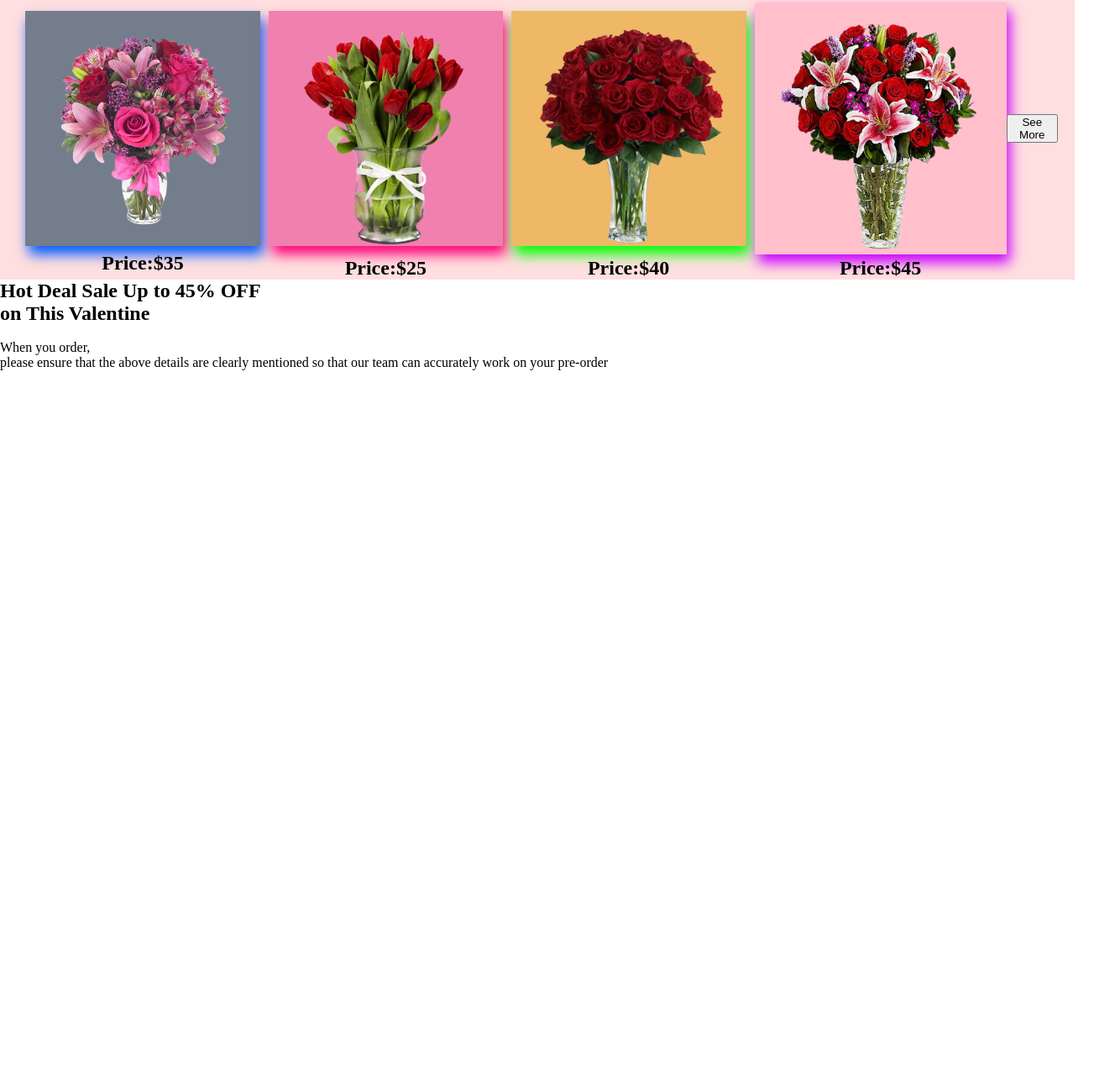
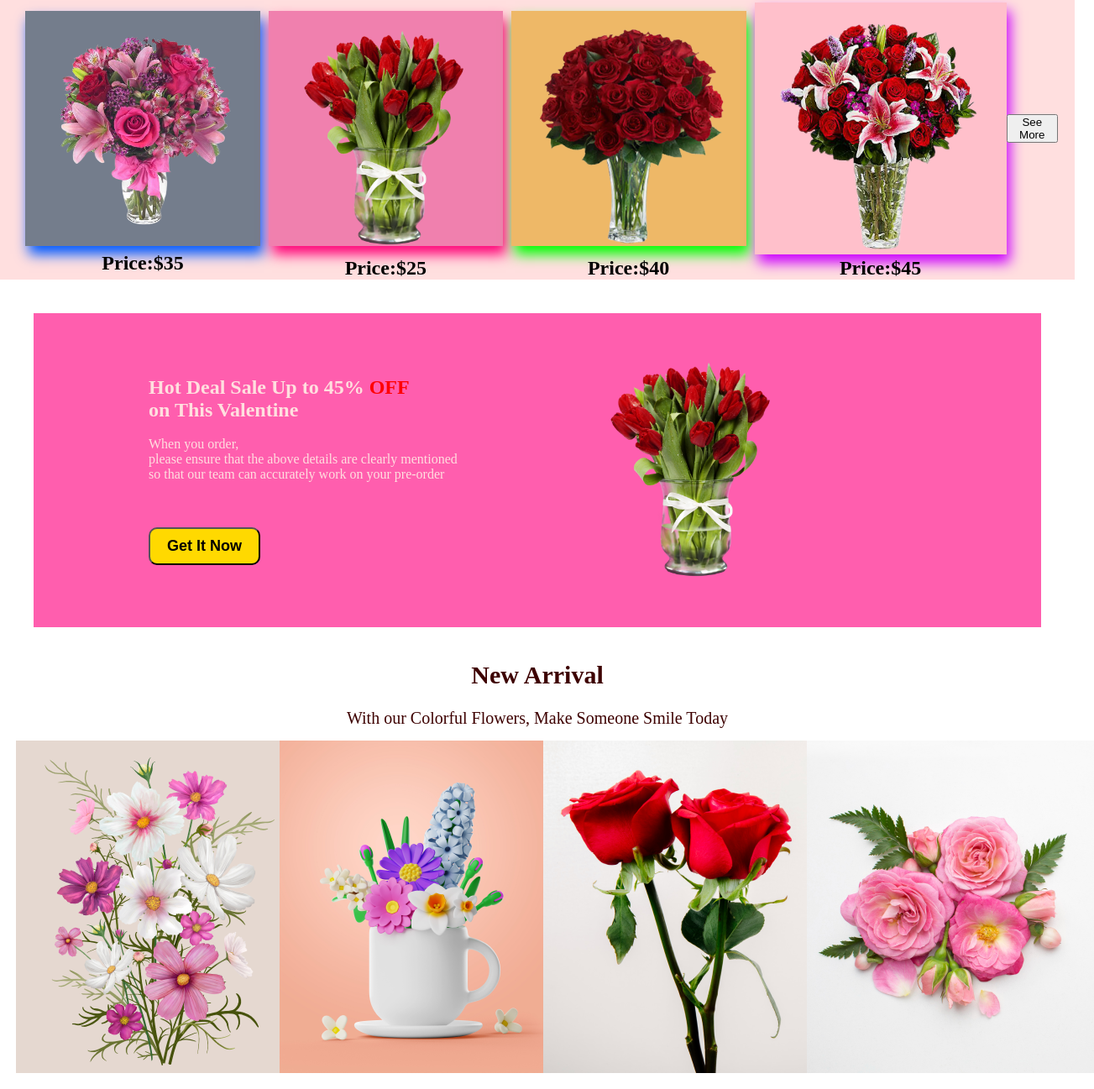
Before and after one commit to afnanthecoder/first-assignment, a plain HTML site: page index.html in a window 1280 px wide. Shown: the part 1165-2462 px from the top of the page at 84% size, 1303 px wide, since content can reach past the window. Before the commit the page ends 1606 px from the top, so only its background shows below. Drawn offline with Linux system fonts and the light colour scheme.

Commit message:
new arrival products pictures and style added

```diff
--- a/index.html
+++ b/index.html
@@ -78,14 +78,39 @@
     <section>
         <!-- discount section start from here  -->
  <div class="discount-container">
-  <div class="dis-title">
-    <h1> Hot Deal Sale Up to 45% <span class="45%-off"> OFF </span> <br> on This Valentine</h1> <br>
-    <p>When you order, <br> please ensure that the above details are clearly mentioned so that our team can accurately work on your pre-order</p>
 
+    <div class="primary-title" id="disc">
+    <h1> Hot Deal Sale Up to 45% <span class="off"> OFF </span> <br> on This Valentine</h1> <br>
+    <p>When you order, <br> please ensure that the above details are clearly mentioned <br> so that our team can accurately work on your pre-order</p> <br> <Br></Br>
+    <button class="btn-primary"> Get It Now</button>
+</div>
+<img class="flower2-img" src="./Flower Asset/pngwing 8.png" alt=""> <br>
   </div>
+ </div>
+    </section>
 
- </div>
-
+    <!-- new arrival section start from here  -->
+    <section>
+        <div class="arrival-container">
+            <div class="primary-title" id="arrival">
+                <h2> New Arrival</h2> <br>
+                <p>With our Colorful Flowers, Make Someone Smile Today</p>
+            </div>
+        </div>
+     <div class="new-img">
+        <div class="number1-img">
+            <img src="./Flower Asset/Rectangle 4.png" alt="">
+        </div> <br>
+        <div class="number2-img">
+            <img src="./Flower Asset/Rectangle 5.png" alt="">
+        </div> <br>
+        <div class="number3-img">
+            <img src="./Flower Asset/Rectangle 6.png" alt="">
+        </div> <br>
+        <div class="number4-img">
+            <img src="./Flower Asset/Flower 01.png" alt="">
+        </div>
+     </div>
     </section>
 </body>
 </html>
--- a/style.css
+++ b/style.css
@@ -164,3 +164,44 @@ padding: 30px;
 .prices{
     align-items: center;
 }
+/* discount-container section style start from here  */
+
+.discount-container{
+    display: flex;
+    justify-content: space-around;
+    align-items: center;
+    padding: 50px;
+background-color: rgb(255, 94, 174);
+margin: 40px;
+}
+.primary-title{
+    color: #ffdfdf;
+}
+.off{
+    color: red;
+}
+/* new arrival section style start from here  */
+#arrival{
+    color: #3d0000;
+    align-items: center;
+    text-align: center;
+    font-size: 20px;
+}
+.new-img{
+    display: flex;
+    justify-content: space-around;
+    padding: 15px;
+    /* display: block;  */
+}
+.number1-img{
+   width: 300px;
+}
+.number2-img{
+   width: 300px;
+}
+.number3-img{
+   width: 300px;
+}
+.number4-img{
+   width: 300px;
+}
```
